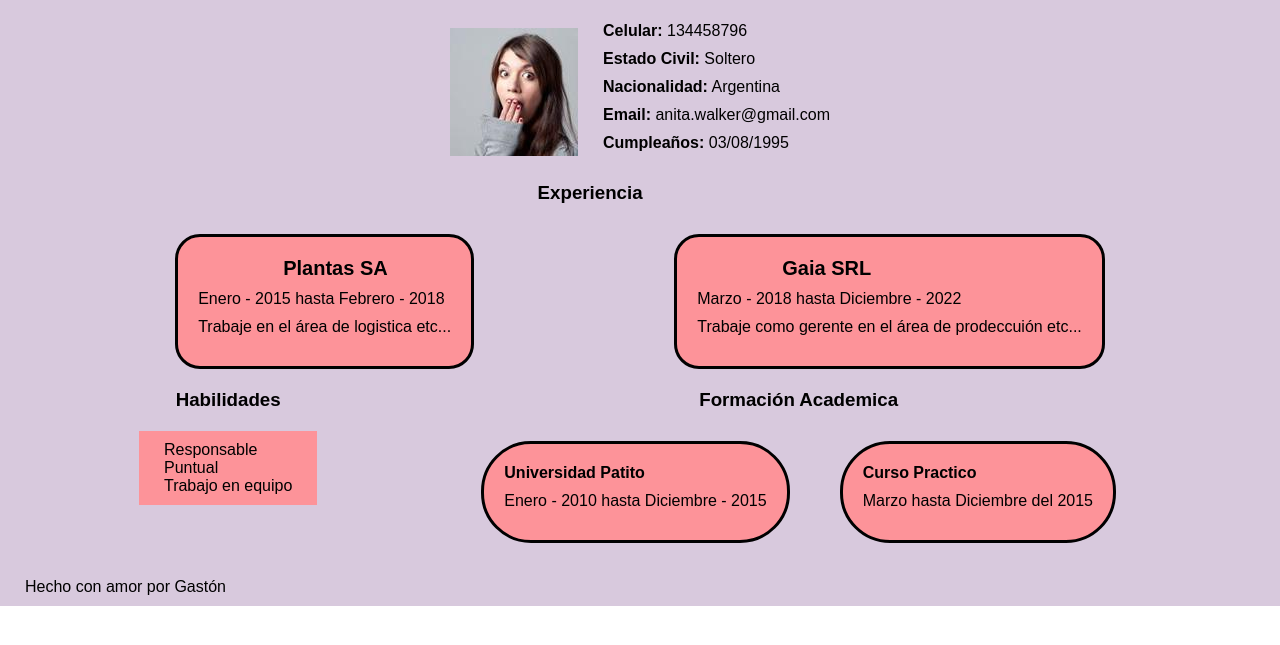
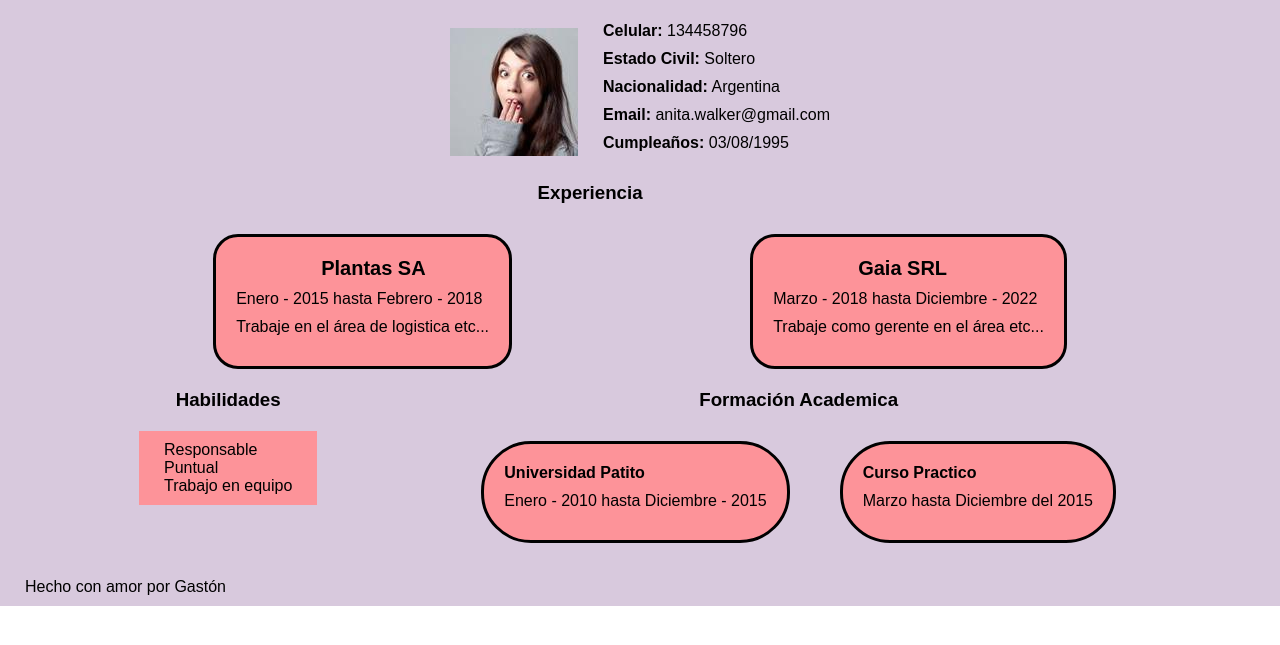
Before and after one commit to GastonNietoGuinazu/GastonNietoGuinazu.github.io, a plain HTML site: page index.html in a window 1280 px wide. Shown: the part 151-796 px from the top of the page. Drawn offline with Linux system fonts and the light colour scheme.

Commit message:
Arreglando detalles

```diff
--- a/css/styles.css
+++ b/css/styles.css
@@ -131,4 +131,7 @@ footer{
     #title-experience{
         padding-left: 42%;
     }
+    .experience{
+        max-width: 500px;
+    }
 }
--- a/index.html
+++ b/index.html
@@ -48,7 +48,7 @@
             <article class="experience">
                 <p class="company-name"><b>Gaia SRL</b></p>
                 <p>Marzo - 2018 hasta Diciembre - 2022</p>
-                <p>Trabaje como gerente en el área de prodeccuión etc...</p>
+                <p>Trabaje como gerente en el área etc...</p>
             </article>
         </section>
         <section class="box-experience">
```
